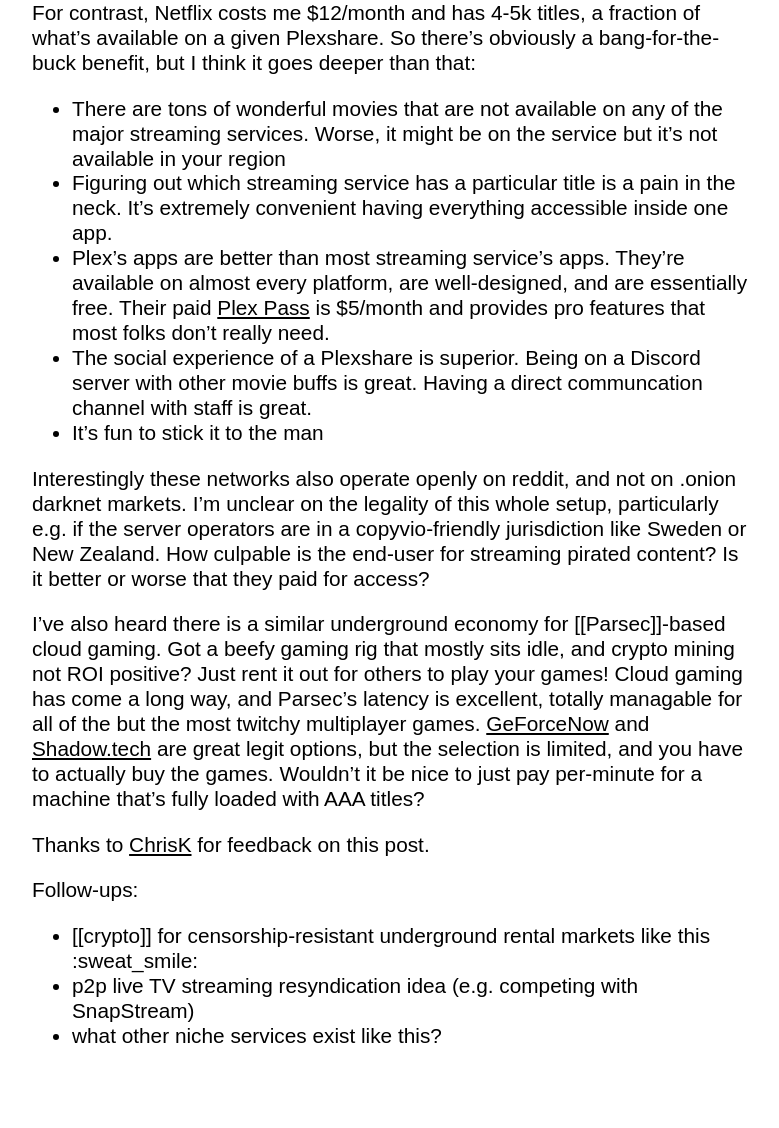
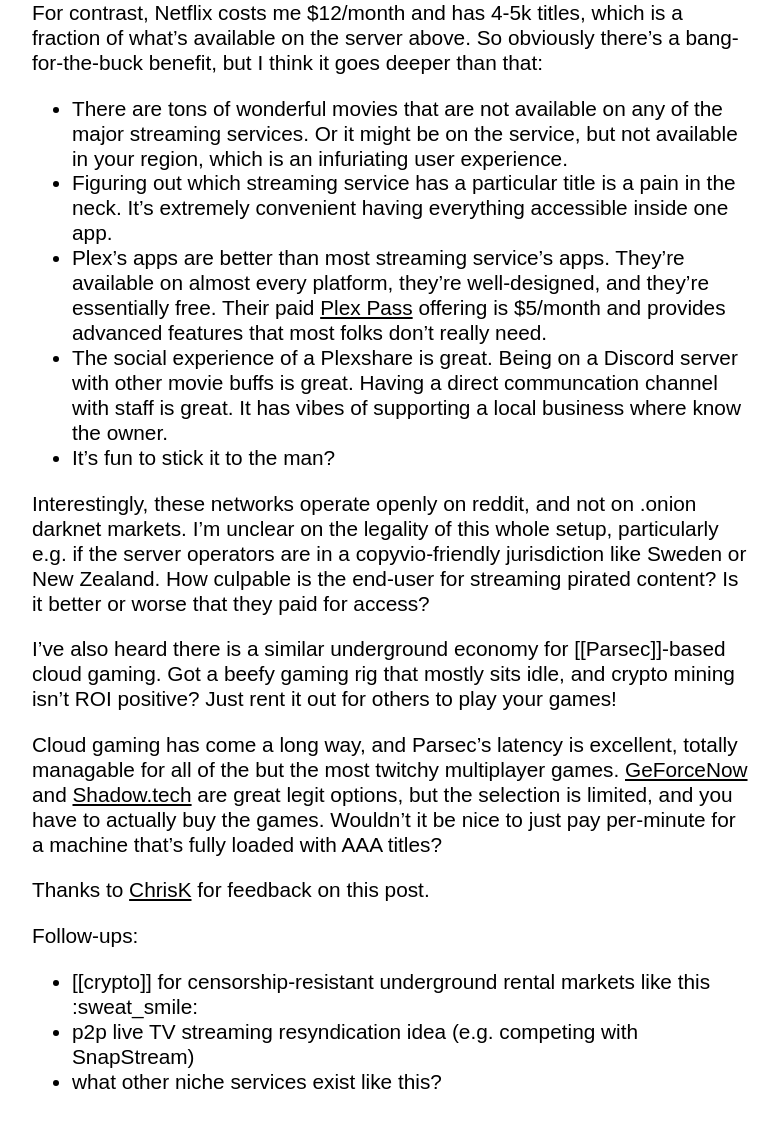
Before and after one commit to jamiew/jamiedubs.com, a Jekyll site: the page built from _posts/2021-03-09-underground-infrastructure.md, in a window 1280 px wide and 1400 px high, scrolled down 1290 px. Shown: the part 259-1387 px from the top of the window, without its empty margins (248-1027 px from the left). Built offline with Jekyll 4.4.1, drawn with Linux system fonts in a browser that asks for light colours; before the commit the page ends 2655 px from its top, so only the background shows below that.

Commit message:
OK OK I think I'm done

```diff
--- a/_posts/2021-03-09-underground-infrastructure.md
+++ b/_posts/2021-03-09-underground-infrastructure.md
@@ -21,16 +21,18 @@
 
 ![](https://dl.dropboxusercontent.com/s%2Fgsrbx6f2cqhmbl1%2FScreen%2520Shot%25202021-03-09%2520at%252011-46-39%2520announcements%2520-%2520Discord%2520.png)
 
-For contrast, Netflix costs me $12/month and has 4-5k titles, a fraction of what's available on a given Plexshare. So there's obviously a bang-for-the-buck benefit, but I think it goes deeper than that:
-* There are tons of wonderful movies that are not available on any of the major streaming services. Worse, it might be on the service but it's not available in your region
+For contrast, Netflix costs me $12/month and has 4-5k titles, which is a fraction of what's available on the server above. So obviously there's a bang-for-the-buck benefit, but I think it goes deeper than that:
+* There are tons of wonderful movies that are not available on any of the major streaming services. Or it might be on the service, but not available in your region, which is an infuriating user experience.
 * Figuring out which streaming service has a particular title is a pain in the neck. It's extremely convenient having everything accessible inside one app.
-* Plex's apps are better than most streaming service's apps. They're available on almost every platform, are well-designed, and are essentially free. Their paid [Plex Pass](https://www.plex.tv/plex-pass/) is $5/month and provides pro features that most folks don't really need.
-* The social experience of a Plexshare is superior. Being on a Discord server with other movie buffs is great. Having a direct communcation channel with staff is great.
-* It's fun to stick it to the man
+* Plex's apps are better than most streaming service's apps. They're available on almost every platform, they're well-designed, and they're essentially free. Their paid [Plex Pass](https://www.plex.tv/plex-pass/) offering is $5/month and provides advanced features that most folks don't really need.
+* The social experience of a Plexshare is great. Being on a Discord server with other movie buffs is great. Having a direct communcation channel with staff is great. It has vibes of supporting a local business where know the owner.
+* It's fun to stick it to the man?
 
-Interestingly these networks also operate openly on reddit, and not on .onion darknet markets. I'm unclear on the legality of this whole setup, particularly e.g. if the server operators are in a copyvio-friendly jurisdiction like Sweden or New Zealand. How culpable is the end-user for streaming pirated content? Is it better or worse that they paid for access?
+Interestingly, these networks operate openly on reddit, and not on .onion darknet markets. I'm unclear on the legality of this whole setup, particularly e.g. if the server operators are in a copyvio-friendly jurisdiction like Sweden or New Zealand. How culpable is the end-user for streaming pirated content? Is it better or worse that they paid for access?
 
-I've also heard there is a similar underground economy for [[Parsec]]-based cloud gaming. Got a beefy gaming rig that mostly sits idle, and crypto mining not ROI positive? Just rent it out for others to play your games! Cloud gaming has come a long way, and Parsec's latency is excellent, totally managable for all of the but the most twitchy multiplayer games. [GeForceNow](https://geforcenow.com) and [Shadow.tech](https://shadow.tech) are great legit options, but the selection is limited, and you have to actually buy the games. Wouldn't it be nice to just pay per-minute for a machine that's fully loaded with AAA titles?
+I've also heard there is a similar underground economy for [[Parsec]]-based cloud gaming. Got a beefy gaming rig that mostly sits idle, and crypto mining isn't ROI positive? Just rent it out for others to play your games!
+
+Cloud gaming has come a long way, and Parsec's latency is excellent, totally managable for all of the but the most twitchy multiplayer games. [GeForceNow](https://geforcenow.com) and [Shadow.tech](https://shadow.tech) are great legit options, but the selection is limited, and you have to actually buy the games. Wouldn't it be nice to just pay per-minute for a machine that's fully loaded with AAA titles?
 
 <!--
 Lastly, there's some ghosts of the private torrent trackers here. Elite music trackers like oink.fm and its successors what.cd, waffles.fm et al were all strict about `ratio` and participants contributing back to the illicit public good. To keep downloading, you needed to seed popular torrents, upload desirable original content, or in some cases, just contribute cash to help run the servers. Plexshares, by contrast, are dominated by simple $5-10/month P4S setups.
```
